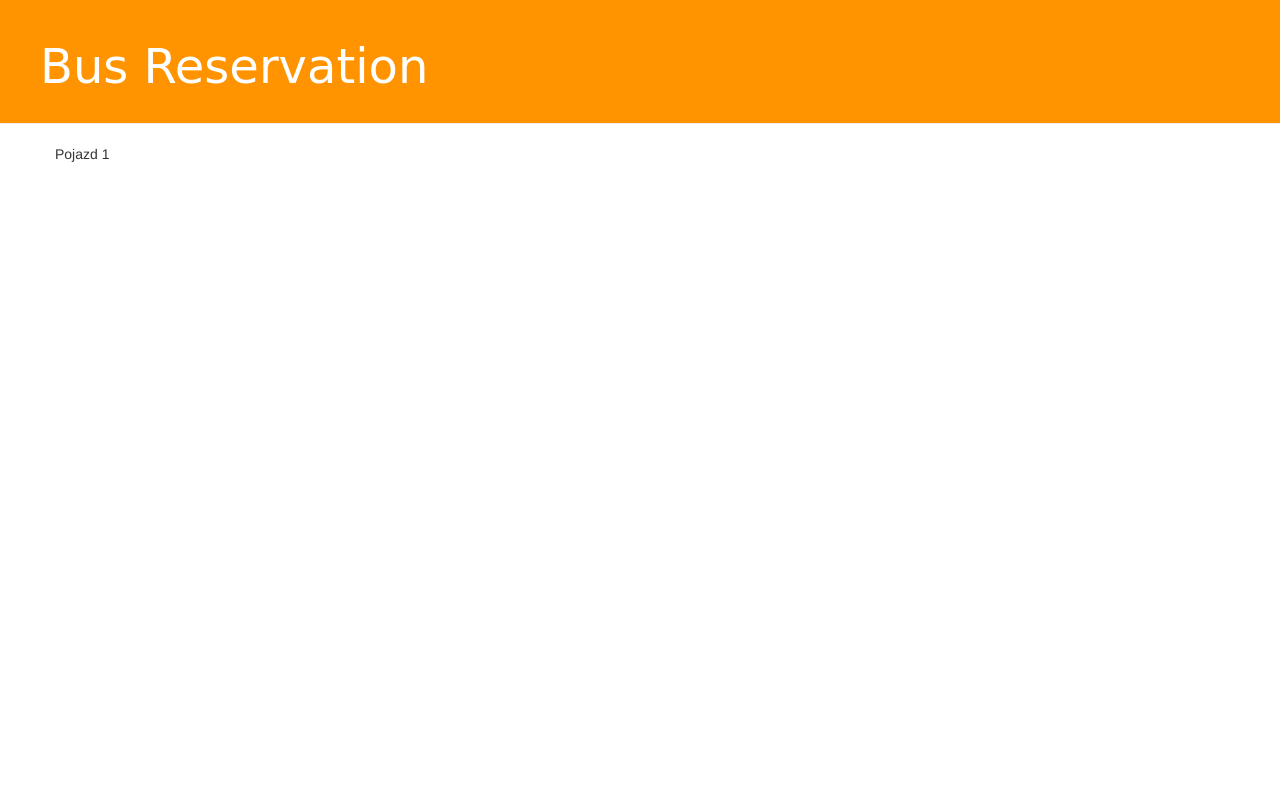
After one commit to fudi500/bus_reservation, a Django app: page /vehicle/1/ in a window 1280 px wide. The commit adds this page. Run offline with Django 3.2, Linux system fonts and the light colour scheme; data comes from the database, SQL or seed files in the repository; both versions use the stored data as it was before the commit; some libraries are stand-ins or nearby versions.

Commit message:
created new view 'edit vehicle' to edit or delete bus

```diff
--- a/busreserv/models.py
+++ b/busreserv/models.py
@@ -1,13 +1,13 @@
 from django.db import models
 from django.utils import timezone
 
-class Bus(models.Model):
-    author = models.ForeignKey('auth.User')
+class Bus(models.Model): # Base model of Bus
+
     description = models.CharField(max_length=200)
     brand = models.CharField(max_length=150)
     plate_nr = models.CharField(max_length=10)
     people_capacity = models.IntegerField()
-    price_per_km = models.IntegerField()
+    price_per_km = models.CharField(max_length=5)
     available_for_cutomers = models.BooleanField(default=True)
 
     def __str__(self):
--- /dev/null
+++ b/busreserv/static/css/busreserv.css
@@ -0,0 +1,47 @@
+.page-header {
+    background-color: #ff9400;
+    margin-top: 0;
+    padding: 20px 20px 20px 40px;
+}
+
+.page-header h2, .page-header h2 a, .page-header h2 a:visited, .page-header h2 a:active {
+    color: #ffffff;
+    font-size: 36pt;
+    text-decoration: none;
+}
+
+.content {
+    margin-left: 40px;
+}
+
+h1, h2, h3, h4 {
+    font-family: 'Lobster', cursive;
+}
+
+.date {
+    float: right;
+    color: #828282;
+}
+
+.save {
+    float: right;
+}
+
+.post-form textarea, .post-form input {
+    width: 100%;
+}
+
+.top-menu, .top-menu:hover, .top-menu:visited {
+    color: #ffffff;
+    float: right;
+    font-size: 26pt;
+    margin-right: 20px;
+}
+
+.bus {
+    margin-bottom: 70px;
+}
+
+.bus h2 a, .bus h2 a:visited {
+    color: #000000;
+}
--- /dev/null
+++ b/busreserv/templates/busreserv/base.html
@@ -0,0 +1,25 @@
+{% load staticfiles %}
+<html>
+    <head>
+        <title>Bus Reservation "JanuszTrans"</title>
+        <link rel="stylesheet" href="//maxcdn.bootstrapcdn.com/bootstrap/3.2.0/css/bootstrap.min.css">
+        <link rel="stylesheet" href="//maxcdn.bootstrapcdn.com/bootstrap/3.2.0/css/bootstrap-theme.min.css">
+        <link rel="stylesheet" href="{% static 'css/busreserv.css' %}">
+    </head>
+
+<body>
+    <div class="page-header">
+        <h2><a href="/">Bus Reservation</a></h2>
+    </div>
+    <div class="content container">
+        <div class="row">
+            <div class="col-md-8">
+            {% block content %}
+            {% endblock %}
+            </div>
+        </div>
+    </div>
+</body>
+    <body>
+    </body>
+</html>
--- /dev/null
+++ b/busreserv/templates/busreserv/edit_vehicle.html
@@ -0,0 +1,8 @@
+{% extends 'busreserv/base.html' %}
+
+{% block content %}
+    <div class="bus">
+     <p>Pojazd 1</p>
+
+    </div>
+{% endblock %}
--- a/busreserv/urls.py
+++ b/busreserv/urls.py
@@ -3,4 +3,5 @@ from . import views
 
 urlpatterns = [
     url(r'^$', views.panel, name='panel'),
+    url(r'^vehicle/(?P<pk>[0-9]+)/$', views.edit_vehicle, name='edit_vehicle'),
 ]
--- a/busreserv/views.py
+++ b/busreserv/views.py
@@ -1,6 +1,10 @@
-from django.shortcuts import render
+from django.shortcuts import render, get_object_or_404
 from .models import Bus
 
 def panel(request):
     buses = Bus.objects.all()
     return render(request, 'busreserv/panel.html', {'buses' : buses})
+
+def edit_vehicle(request, pk):
+    vehicle = get_object_or_404(Bus, pk=pk)
+    return render(request, 'busreserv/edit_vehicle.html', {'vehicle':vehicle})
--- a/busreservation/settings.py
+++ b/busreservation/settings.py
@@ -102,3 +102,7 @@ USE_TZ = True
 
 STATIC_URL = '/static/'
 STATIC_ROOT = os.path.join(BASE_DIR, 'public', 'static')
+
+STATICFILES_DIRS = (
+    os.path.join(BASE_DIR, "static"),
+)
```
Also changed, not shown: busreserv/forms.py (added, +9 -0 lines), busreserv/templates/busreserv/panel.html (+11 -10 lines), busreserv/migrations/0002_auto_20170226_1959.py (added), db.sqlite3.
